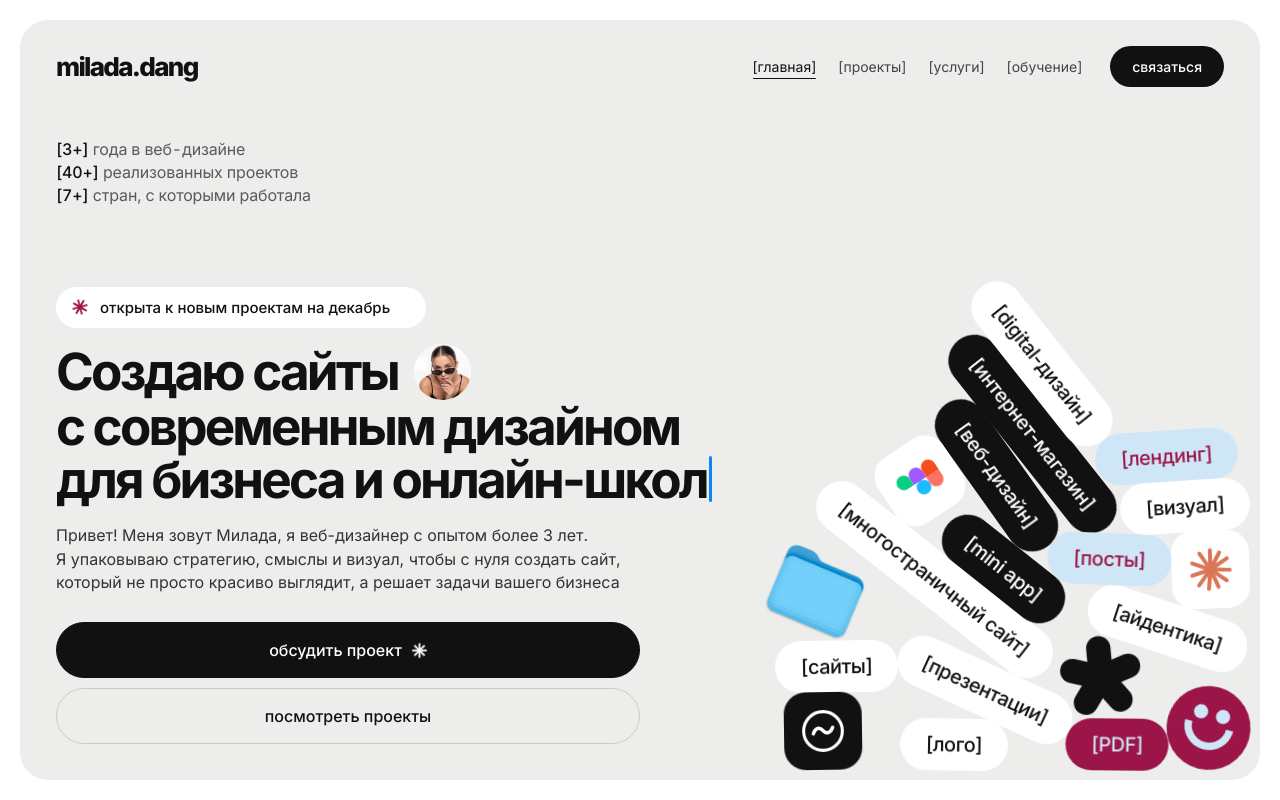
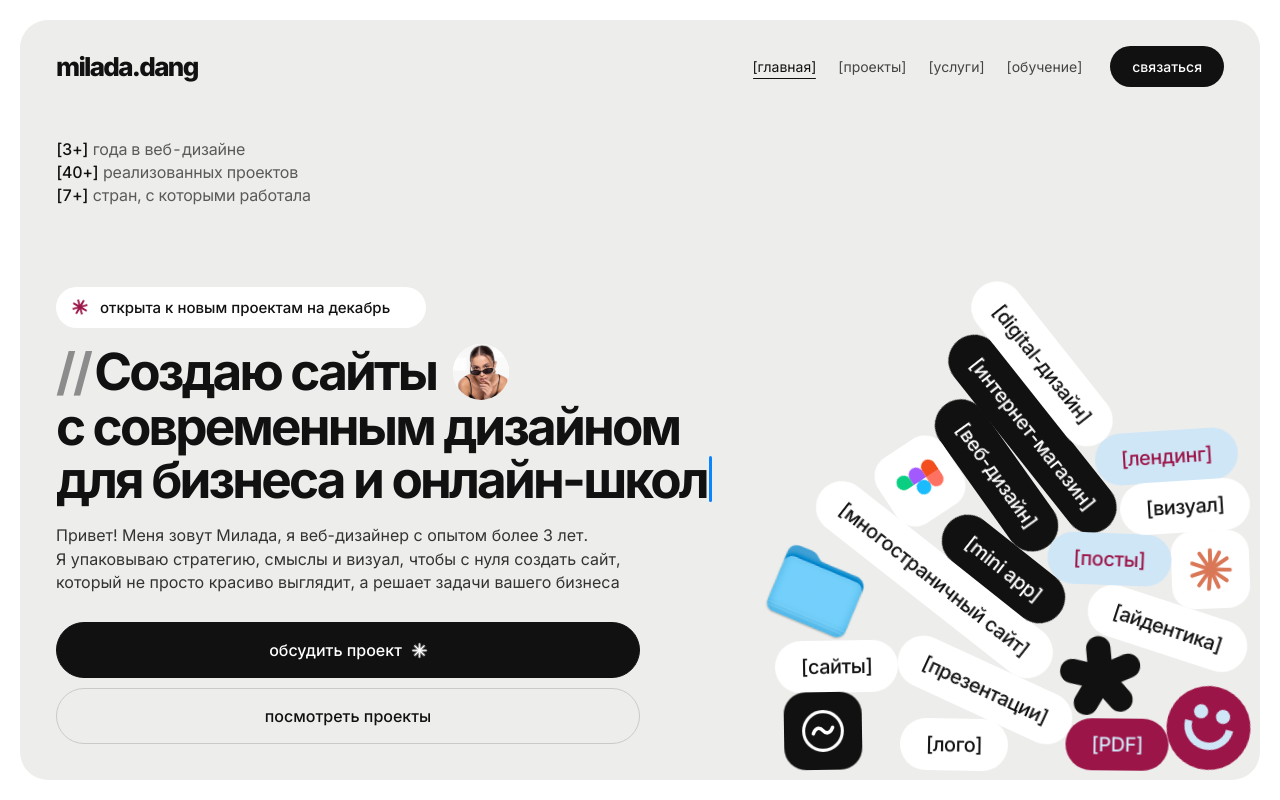
Before and after one commit to miladadang/portfpliomil, a plain HTML site: page index.html in a window 1280 px wide. Shown: the top 800 px of the page. Drawn offline with nearby package versions, Linux system fonts and the light colour scheme.

Commit message:
Слеши вернула на первом экране
Co-Authored-By: Claude Opus 5.5 <noreply@anthropic.com>

```diff
--- a/index.html
+++ b/index.html
@@ -175,7 +175,7 @@ body.open{overflow:hidden}
 
     <div class="copy" id="copy">
       <div class="pill"><svg viewBox="-50 -50 100 100"><rect x="-6" y="-48" width="12" height="96"/><rect x="-6" y="-48" width="12" height="96" transform="rotate(45)"/><rect x="-6" y="-48" width="12" height="96" transform="rotate(90)"/><rect x="-6" y="-48" width="12" height="96" transform="rotate(135)"/></svg>открыта к новым проектам на декабрь</div>
-      <h1>Создаю сайты<span class="face"><img src="img/portrait.jpg" alt="Милада"></span><br>с современным дизайном<br>для бизнеса и <span class="typed" id="typed">экспертов</span><span class="caret blink" id="caret"></span></h1>
+      <h1><b>//</b>Создаю сайты<span class="face"><img src="img/portrait.jpg" alt="Милада"></span><br>с современным дизайном<br>для бизнеса и <span class="typed" id="typed">экспертов</span><span class="caret blink" id="caret"></span></h1>
       <p class="hi"><span>Привет! Меня зовут Милада, я веб-дизайнер с опытом более 3 лет.</span><span>Я упаковываю стратегию, смыслы и визуал, чтобы с нуля создать сайт,</span><span>который не просто красиво выглядит, а решает задачи вашего бизнеса</span></p>
       <div class="btns">
         <a class="btn" href="#"><svg viewBox="-50 -50 100 100"><rect x="-6" y="-48" width="12" height="96"/><rect x="-6" y="-48" width="12" height="96" transform="rotate(45)"/><rect x="-6" y="-48" width="12" height="96" transform="rotate(90)"/><rect x="-6" y="-48" width="12" height="96" transform="rotate(135)"/></svg>обсудить проект</a>
```
